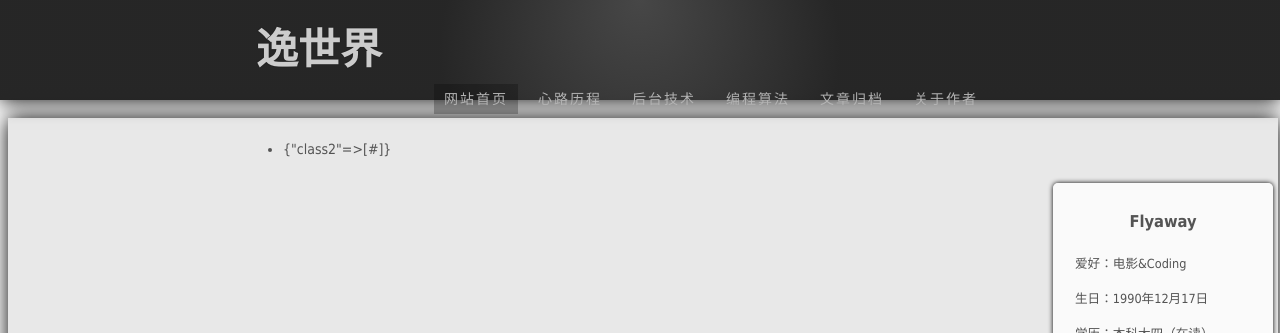
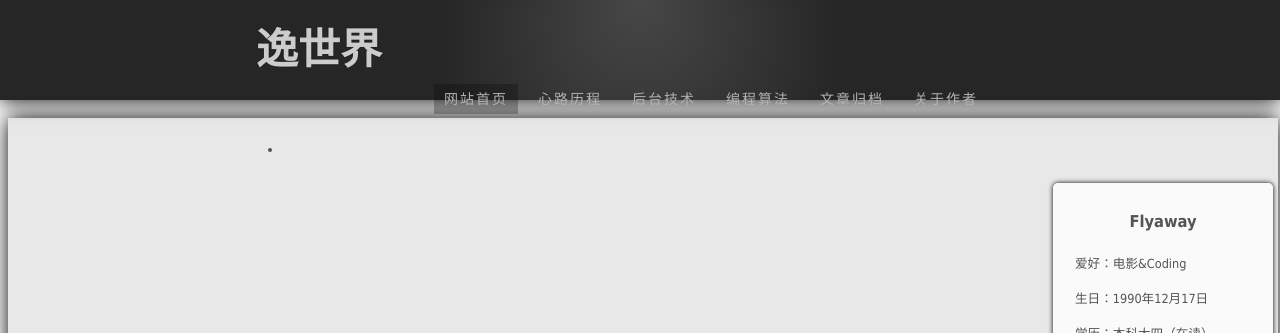
Before and after one commit to flyaway1217/flyaway1217.github.com, a Jekyll site: the page built from categories.html, in a window 1280 px wide. Shown: the top 333 px of the page. Built offline with Jekyll 4.4.1, drawn with Linux system fonts in a browser that asks for light colours.

Commit message:
Test the Category

```diff
--- a/categories.html
+++ b/categories.html
@@ -5,6 +5,5 @@ title: Categories
 
 <ul>
 <li>
-{{ site.categories }}
     </li>
 </ul>
```
Also changed, not shown: 1 other file.
